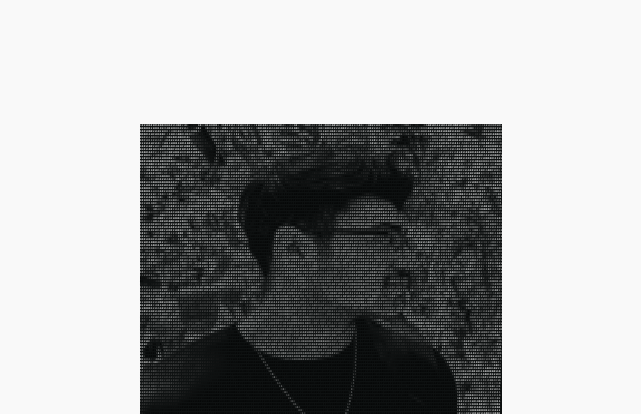
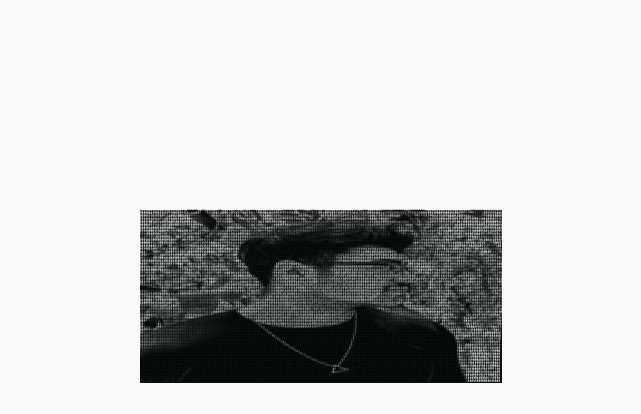
Before and after one commit to Chris-Perkins/Chris-Perkins.github.io, a plain HTML site: page index.html in a window 1280 px wide. Shown: the top 414 px of the page, without its empty margins (319-960 px from the left). Drawn offline with Linux system fonts and the light colour scheme.

Commit message:
wonderful

```diff
--- a/default.css
+++ b/default.css
@@ -82,9 +82,8 @@ a:hover
 }
 
 #pic pre {
-	/* match font-size and line-height exactly so the ascii art is formatted properly */
 	font-size: clamp(1px, 0.5vmin, 3px);
-	line-height: clamp(1px, 0.5vmin, 3px);
+	line-height: 0.5;
 	word-spacing: 0;
 	letter-spacing: 0;
 	font-family: "Courier Prime Bold", "Courier New", monospace;
```
